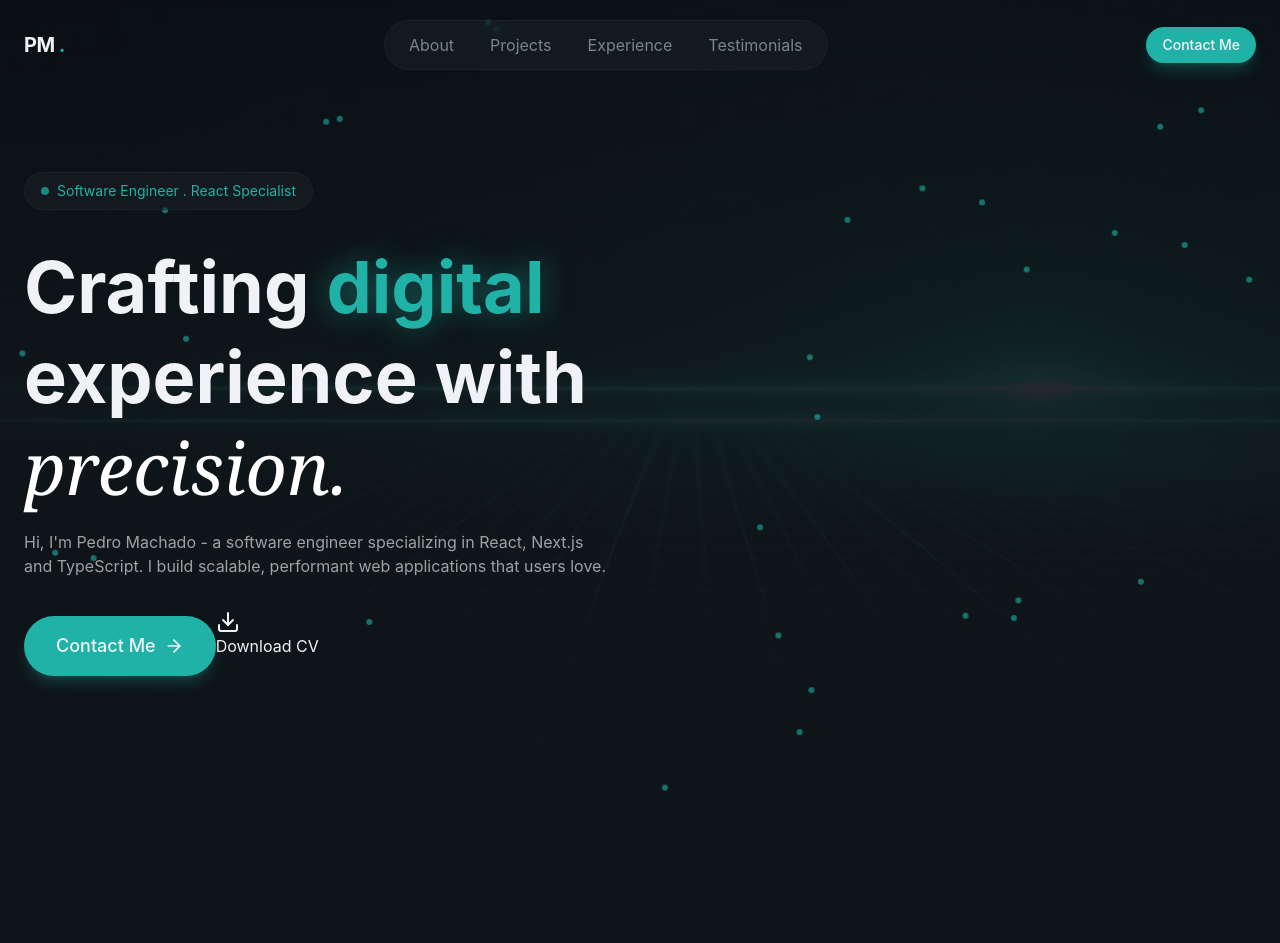
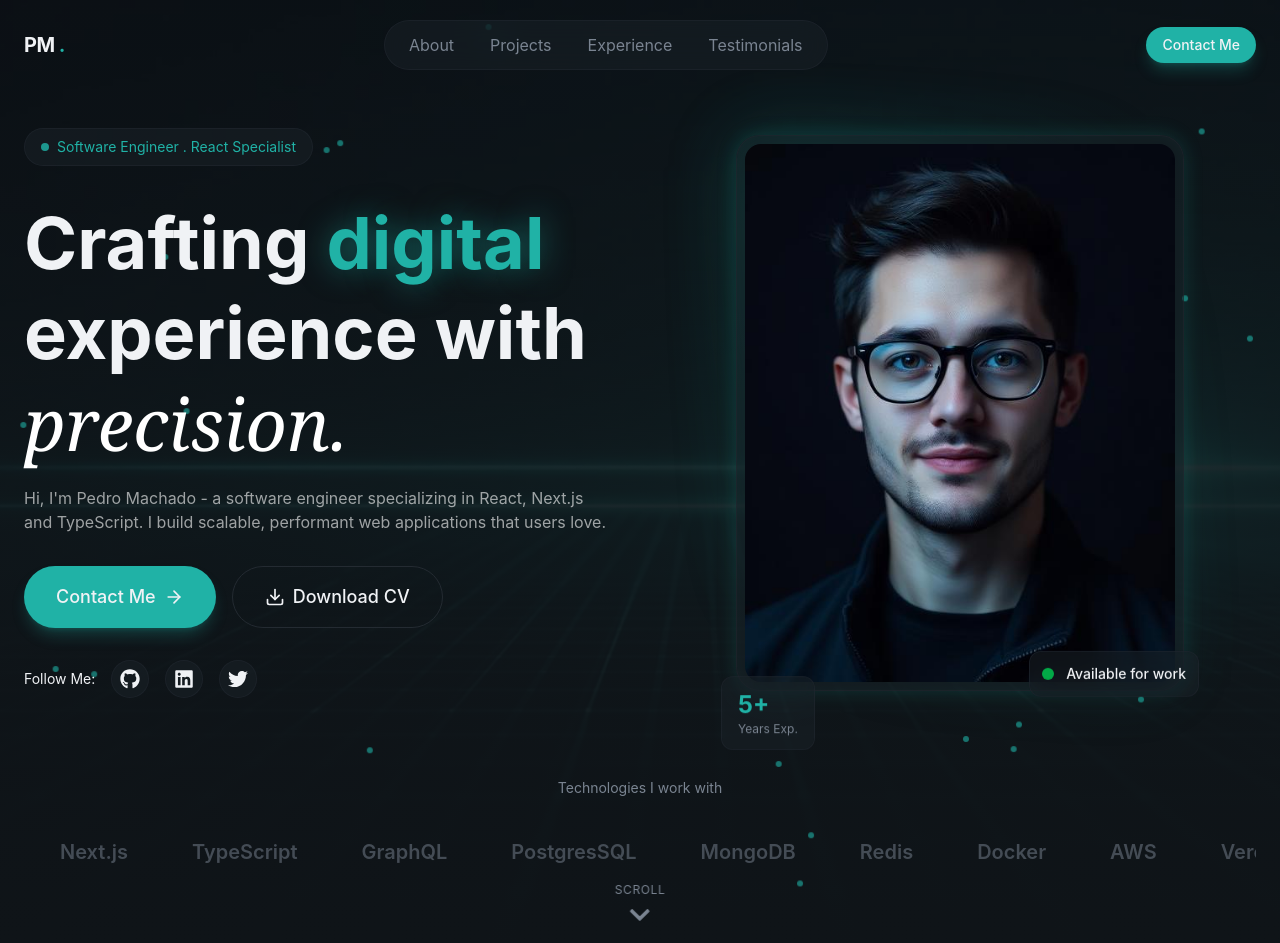
Before and after one commit to Askebir/aske-personal-portfolio, a React (Vite) app: page / in a window 1280 px wide. Shown: the top 943 px of the page. Before the commit the page ends 800 px from the top, so only its background shows below. Built offline with nearby package versions, Linux system fonts and the light colour scheme.

Commit message:
hero section complated

```diff
--- a/package.json
+++ b/package.json
@@ -14,6 +14,7 @@
     "lucide-react": "^1.16.0",
     "react": "^19.2.6",
     "react-dom": "^19.2.6",
+    "react-icons": "^5.6.0",
     "tailwindcss": "^4.3.0"
   },
   "devDependencies": {
--- a/src/components/AnimatedBorderButton..jsx
+++ b/src/components/AnimatedBorderButton.jsx
@@ -1,5 +1,3 @@
-import { Download } from "lucide-react";
-
 export const AnimatedBorderButton = ({ children }) => {
   return (
     <button
@@ -9,7 +7,7 @@
         focus-visible:ring-primary focus-visible:ring-offset-2
         disabled:opacity-50 disabled:cursor-not-allowed group
         px-8 py-4 text-lg font-medium rounded-full overflow-visible
-        animated-border"
+        animated-border  "
     >
       {/* Animated SVG Border */}
       <svg
@@ -30,7 +28,7 @@
           className="animated-border-path"
         />
       </svg>
-      <span className="relative z-10 flex items-center justify-center gap-2">
+      <span className="relative z-10 flex items-center justify-center gap-2 ">
         {children}
       </span>
     </button>
--- a/src/index.css
+++ b/src/index.css
@@ -55,6 +55,12 @@
     text-shadow: 0 0 30px
       color-mix(in srgb, var(--color-primary) 50%, transparent);
   }
+
+  .glow-border {
+    box-shadow:
+      0 0 20px color-mix(in srgb, var(--color-primary) 20%, transparent),
+      inset 0 0 20px color-mix(in srgb, var(--color-primary) 5%, transparent);
+  }
 }
 
 @layer utilities {
@@ -87,6 +93,33 @@
     }
   }
 
+  @keyframes float {
+    0%,
+    100% {
+      transform: translateY(0);
+    }
+    50% {
+      transform: translateY(-10px);
+    }
+  }
+
+  @keyframes marquee {
+    0% {
+      transform: translateX(0);
+    }
+    100% {
+      transform: translateX(-50%);
+    }
+  }
+
+  .animate-marquee {
+    animation: marquee 30s linear infinite;
+  }
+
+  .animate-float {
+    animation: float 4s ease-in-out infinite;
+  }
+
   .animate-fade-in {
     animation: fade-in 0.8s ease-out both;
   }
@@ -109,4 +142,23 @@
   .animation-delay-600 {
     animation-delay: 600ms;
   }
+
+  @keyframes animated-border {
+    0% {
+      stroke-dashoffset: 400;
+    }
+    100% {
+      stroke-dashoffset: -550;
+    }
+  }
+
+  .group:hover .animated-border-path {
+    animation: animated-border 1.5s linear infinite;
+  }
+
+  .animated-border:hover {
+    background-color: color-mix(in srgb, #26c4b8 15%, transparent);
+    backdrop-filter: blur(16px);
+    box-shadow: 0 0 20px color-mix(in srgb, #26c4b8 20%, transparent);
+  }
 }
--- a/src/layout/Navbar.jsx
+++ b/src/layout/Navbar.jsx
@@ -1,6 +1,6 @@
 import { Menu, X } from "lucide-react";
 import { Button } from "../components/Button";
-import { useState } from "react";
+import { useEffect, useState } from "react";
 
 const navLink = [
   {
@@ -23,9 +23,20 @@
 
 export const Navbar = () => {
   const [isMobileMenuOpen, setIsMobileMenuOpen] = useState(false);
+  const [isScrolled, setIsScrolled] = useState(false);
 
+  useEffect(() => {
+    const handleScroll = () => {
+      setIsScrolled(window.scrollY > 50);
+    };
+
+    window.addEventListener("scroll", handleScroll);
+    return () => window.removeEventListener("scroll", handleScroll);
+  }, []);
   return (
-    <header className="fixed top-0 left-0 right-0 bg-transparent  py-5 z-50 ">
+    <header
+      className={`fixed top-0 left-0 right-0 transition-all duration-500 ${isScrolled ? "glass-strong py-3" : "bg-transparent py-5"}   z-50 `}
+    >
       <nav className="container mx-auto px-6 flex items-center justify-between ">
         <a
           href="#"
--- a/src/sections/Hero.jsx
+++ b/src/sections/Hero.jsx
@@ -1,6 +1,30 @@
 import { useMemo } from "react";
 import { Button } from "../components/Button";
 import { ArrowRight, Download } from "lucide-react";
+import { AnimatedBorderButton } from "../components/AnimatedBorderButton";
+import { FaGithub } from "react-icons/fa";
+import { FaLinkedin } from "react-icons/fa";
+import { FaTwitter } from "react-icons/fa6";
+import { FaChevronDown } from "react-icons/fa";
+
+const skills = [
+  "React",
+  "Next.js",
+  "TypeScript",
+  "GraphQL",
+  "PostgresSQL",
+  "MongoDB",
+  "Redis",
+  "Docker",
+  "AWS",
+  "Vercel",
+  "Tailwind CSS",
+  "Prisma",
+  "Jest",
+  "Cypres",
+  "Figma",
+  "Git",
+];
 
 export const Hero = () => {
   const particles = useMemo(
@@ -17,6 +41,7 @@
   return (
     <section className="relative min-h-screen flex  items-center overflow-hidden ">
       {/* bg */}
+
       <div className="absolute  inset-0">
         <img
           src="/hero-bg.jpg"
@@ -71,22 +96,94 @@
               </p>
             </div>
             {/* CTAs */}
-            <div>
+            <div className="flex flex-wrap gap-4 animate-fade-in animation-delay-300">
               <Button size="lg">
                 {" "}
                 Contact Me <ArrowRight className="w-5 h-5" />{" "}
               </Button>
-              <button>
-                <span>
-                  {" "}
-                  <Download /> Download CV
-                </span>
-              </button>
+
+              <AnimatedBorderButton>
+                <Download className="w-5 h-5" /> Download CV
+              </AnimatedBorderButton>
+            </div>
+            {/*Social Link */}
+            <div className="flex items-center gap-4 animate-fade-in animation-delay-400 ">
+              <span className="text-sm text-muted-forground">Follow Me:</span>
+
+              {[
+                { icon: FaGithub, href: "#" },
+                { icon: FaLinkedin, href: "#" },
+                { icon: FaTwitter, href: "#" },
+              ].map((social, index) => (
+                <a
+                  href={social.href}
+                  key={index}
+                  className="p-2  rounded-full glass hover:bg-primary/10 hover:text-primary transition-all duration-300"
+                >
+                  <social.icon className="w-5 h-5" />
+                </a>
+              ))}
             </div>
           </div>
 
           {/* right column - profile image */}
+          <div className="relative animate-fade-in animation-delay-300">
+            {/* Profile Image */}
+            <div className="relative max-w-md mx-auto">
+              <div className="absolute inset-0 rounded-3xl bg-gradient-to-br from-primary/30 via-transparent to-primary/10 blur-2xl animate-pulse "></div>
+              <div className="relative glass rounded-3xl p-2 glow-border">
+                <img
+                  src="/profile-photo.jpg"
+                  alt="Pedro Machado"
+                  className="w-full aspet-[4/5] object-cover rounded-2xl"
+                />
+                {/* Floating badge */}
+                <div className="absolute -bottom-4 -right-4 glass rounded-xl px-3 py-3 animate-float ">
+                  <div className="flex items-center gap-3">
+                    <div className="w-3 h-3 bg-green-500 rounded-full animate-pulse" />
+                    <span className="text-sm font-medium">
+                      Available for work
+                    </span>
+                  </div>
+                </div>
+
+                {/* Stats Badge */}
+                <div className="absolute -top4 -left-4 glass rounded-xl px-4 py-3 animate-float animation-delay-500">
+                  <div className="text-2xl font-bold text-primary">5+</div>
+                  <div className="text-xs text-muted-foreground">
+                    Years Exp.
+                  </div>
+                </div>
+              </div>
+            </div>
+          </div>
         </div>
+        {/* Skills Section */}
+        <div className="mt-20 animate-fade-in animation-delay-600">
+          <p className="text-sm text-muted-foreground mb-6 text-center">
+            Technologies I work with
+          </p>
+          <div className="relative overflow-hidden">
+            <div className="flex animate-marquee ">
+              {[...skills, ...skills].map((skill, idx) => (
+                <div key={idx} className="flex-shrink-0 px-8 py-4">
+                  <span className="text-xl font-semibold text-muted-foreground/50 hover:text-muted-foreground transition-colors ">
+                    {skill}
+                  </span>
+                </div>
+              ))}
+            </div>
+          </div>
+        </div>
+      </div>
+      <div className="absolute bottom-8 left-1/2 -translate-x-1/2 animate-fade-in animation-delay-800">
+        <a
+          href="#about"
+          className="flex flex-col items-center gap-2 text-muted-foreground  hover:text-primary-foreground cursor-pointer "
+        >
+          <span className="text-xs uppercase tracking-wider">Scroll</span>
+          <FaChevronDown className="w-5 h-6 animate-bounce" />
+        </a>
       </div>
     </section>
   );
```
Also changed, not shown: 1 other file (tests, documents, lock files or other folders).
